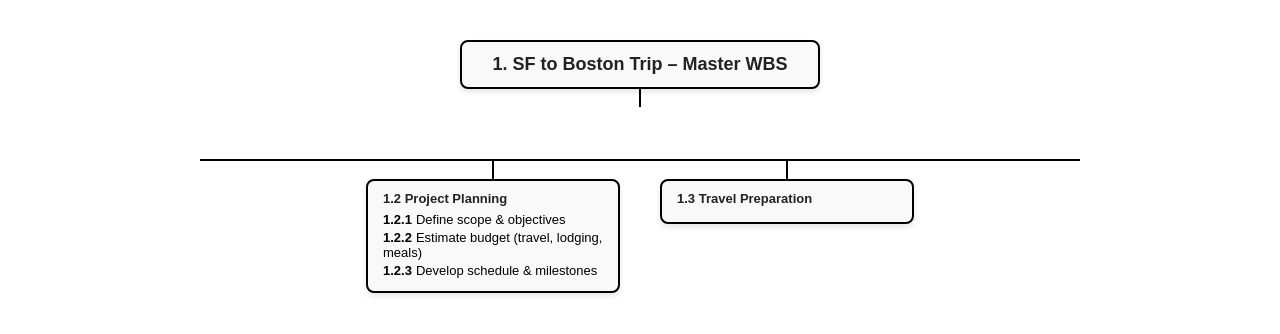
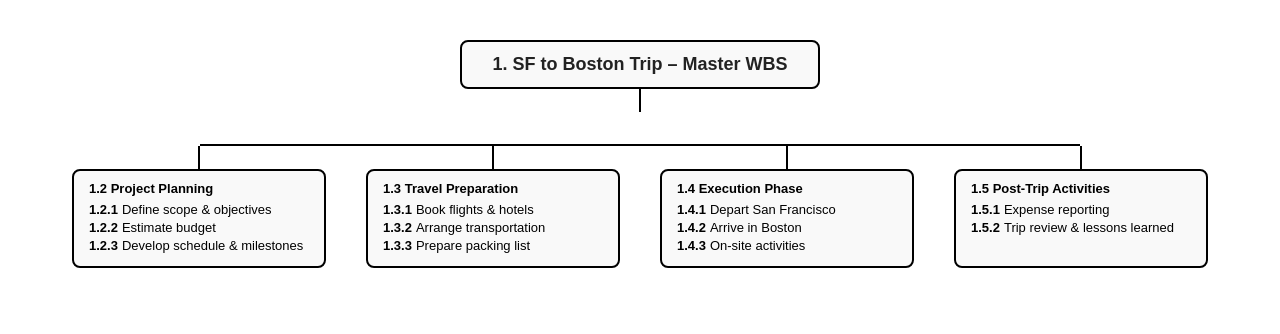
Before and after one commit to mwoytych/SF-to-Boston-WBS, a plain HTML site: page index.html in a window 1280 px wide. Drawn offline with Linux system fonts and the light colour scheme.

Commit message:
Refactor styles and update WBS content
Adjusted styles for alignment and print optimization. Updated content for clarity and consistency.

```diff
--- a/index.html
+++ b/index.html
@@ -12,13 +12,12 @@
       text-align: center;
     }
 
-    /* Top box styled like lower boxes */
+    /* Top box */
     .wbs-title {
       display: inline-block;
       background: #f9f9f9;
       border: 2px solid #000;
       border-radius: 8px;
-      box-shadow: 0 3px 6px rgba(0,0,0,0.1);
       padding: 12px 30px;
       font-size: 18px;
       font-weight: 700;
@@ -27,14 +26,14 @@
       margin-bottom: 60px;
     }
 
-    /* Vertical line from title to horizontal connector */
+    /* Vertical line from top box to horizontal line */
     .wbs-title::after {
       content: "";
       position: absolute;
       left: 50%;
-      bottom: -20px; /* adjusted to connect cleanly */
+      bottom: -25px;
       width: 2px;
-      height: 20px; /* shortened for perfect alignment */
+      height: 25px;
       background: #000;
       transform: translateX(-50%);
     }
@@ -44,19 +43,18 @@
       position: relative;
       display: flex;
       justify-content: center;
-      align-items: flex-start;
       gap: 40px;
-      margin-top: 30px;
+      margin-top: 20px;
     }
 
-    /* Horizontal connector line aligned with title vertical line */
+    /* Horizontal line — trimmed to exact box edges */
     .wbs-container::before {
       content: "";
       position: absolute;
-      top: -20px; /* matches bottom of title line */
+      top: -25px;
       left: 50%;
       transform: translateX(-50%);
-      width: 880px; /* spans exactly across boxes */
+      width: 880px;   /* Adjust if you change box width or spacing */
       height: 2px;
       background: #000;
     }
@@ -67,7 +65,6 @@
       background: #f9f9f9;
       border: 2px solid #000;
       border-radius: 8px;
-      box-shadow: 0 3px 6px rgba(0,0,0,0.1);
       padding: 10px 15px;
       text-align: left;
       font-size: 13px;
@@ -78,17 +75,16 @@
     .wbs-box::before {
       content: "";
       position: absolute;
-      top: -20px;
+      top: -25px;
       left: 50%;
       width: 2px;
-      height: 20px;
+      height: 25px;
       background: #000;
       transform: translateX(-50%);
     }
 
     .wbs-subtitle {
       font-weight: 700;
-      color: #222;
       margin-bottom: 6px;
     }
 
@@ -107,12 +103,13 @@
       margin-right: 4px;
     }
 
+    /* Print optimization */
     @media print {
       body {
         margin: 0;
         padding: 20px;
       }
-      .wbs-box, .wbs-title {
+      .wbs-title, .wbs-box {
         box-shadow: none;
         border: 1px solid #000;
       }
@@ -125,17 +122,49 @@
   </style>
 </head>
 <body>
+
+  <!-- TOP LEVEL -->
   <div class="wbs-title">1. SF to Boston Trip – Master WBS</div>
 
+  <!-- SECOND LEVEL -->
   <div class="wbs-container">
+
     <div class="wbs-box">
       <div class="wbs-subtitle">1.2 Project Planning</div>
       <ul class="wbs-list">
         <li><span class="wbs-code">1.2.1</span>Define scope & objectives</li>
-        <li><span class="wbs-code">1.2.2</span>Estimate budget (travel, lodging, meals)</li>
+        <li><span class="wbs-code">1.2.2</span>Estimate budget</li>
         <li><span class="wbs-code">1.2.3</span>Develop schedule & milestones</li>
       </ul>
     </div>
 
     <div class="wbs-box">
-      <div class="wbs-subtitle">1.3 Travel Preparation
+      <div class="wbs-subtitle">1.3 Travel Preparation</div>
+      <ul class="wbs-list">
+        <li><span class="wbs-code">1.3.1</span>Book flights & hotels</li>
+        <li><span class="wbs-code">1.3.2</span>Arrange transportation</li>
+        <li><span class="wbs-code">1.3.3</span>Prepare packing list</li>
+      </ul>
+    </div>
+
+    <div class="wbs-box">
+      <div class="wbs-subtitle">1.4 Execution Phase</div>
+      <ul class="wbs-list">
+        <li><span class="wbs-code">1.4.1</span>Depart San Francisco</li>
+        <li><span class="wbs-code">1.4.2</span>Arrive in Boston</li>
+        <li><span class="wbs-code">1.4.3</span>On‑site activities</li>
+      </ul>
+    </div>
+
+    <div class="wbs-box">
+      <div class="wbs-subtitle">1.5 Post‑Trip Activities</div>
+      <ul class="wbs-list">
+        <li><span class="wbs-code">1.5.1</span>Expense reporting</li>
+        <li><span class="wbs-code">1.5.2</span>Trip review & lessons learned</li>
+      </ul>
+    </div>
+
+  </div>
+
+</body>
+</html>
```
